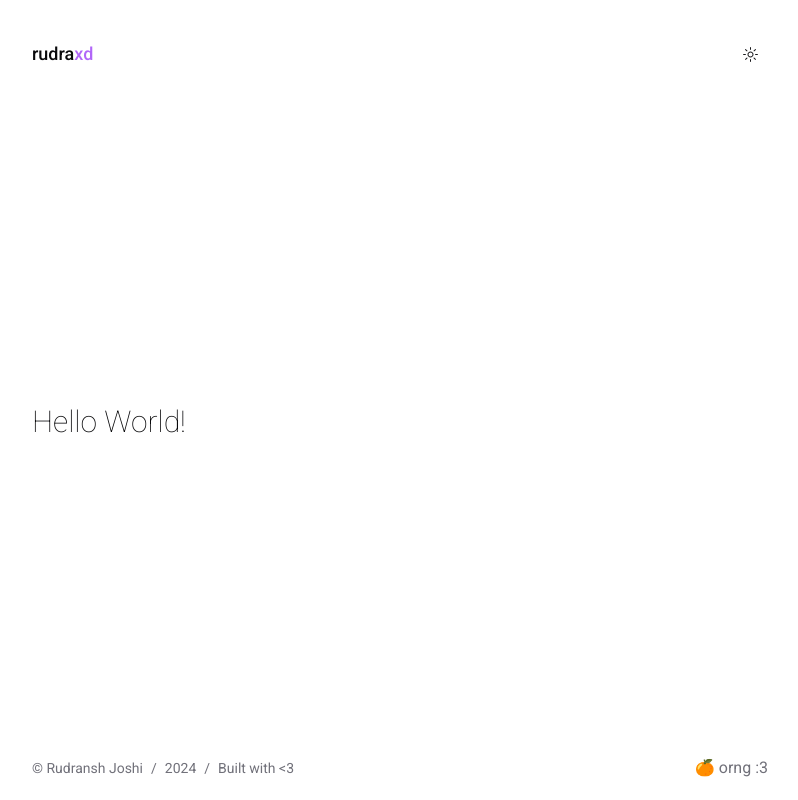
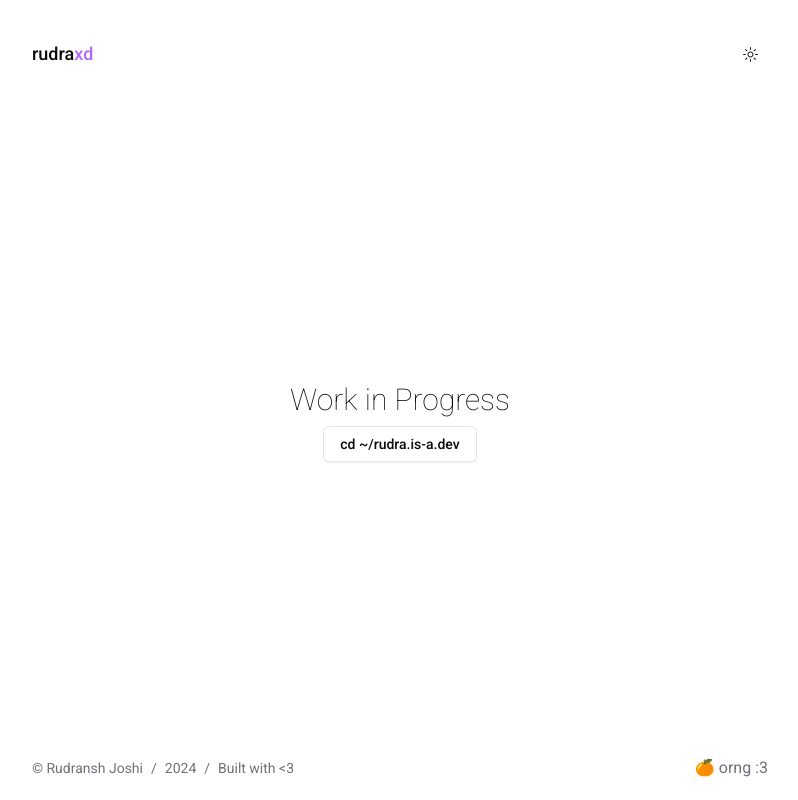
Before and after one commit to FireHead90544/w3, a Next.js app: page / in a window 1280 px wide. Shown: the whole page, without its empty margins (240-1038 px from the left). Built offline with nearby package versions, Linux system fonts and the light colour scheme.

Commit message:
feat: create homepage (temp)

```diff
--- a/app/page.tsx
+++ b/app/page.tsx
@@ -1,9 +1,13 @@
-import Image from "next/image";
+import Link from "next/link";
+import { Button } from "@/components/ui/button";
 
 export default function Home() {
   return (
-    <main className="flex justify-center items-center">
-      <span className="text-3xl font-thin">Hello World!</span>
-    </main>
+    <div className="flex flex-col space-y-2 justify-center items-center w-full">
+      <span className="text-3xl font-thin">Work in Progress</span>
+      <Link href="https://rudra.is-a.dev/">
+        <Button variant={'outline'}>cd ~/rudra.is-a.dev</Button>
+      </Link>
+    </div>
   );
 }
```
